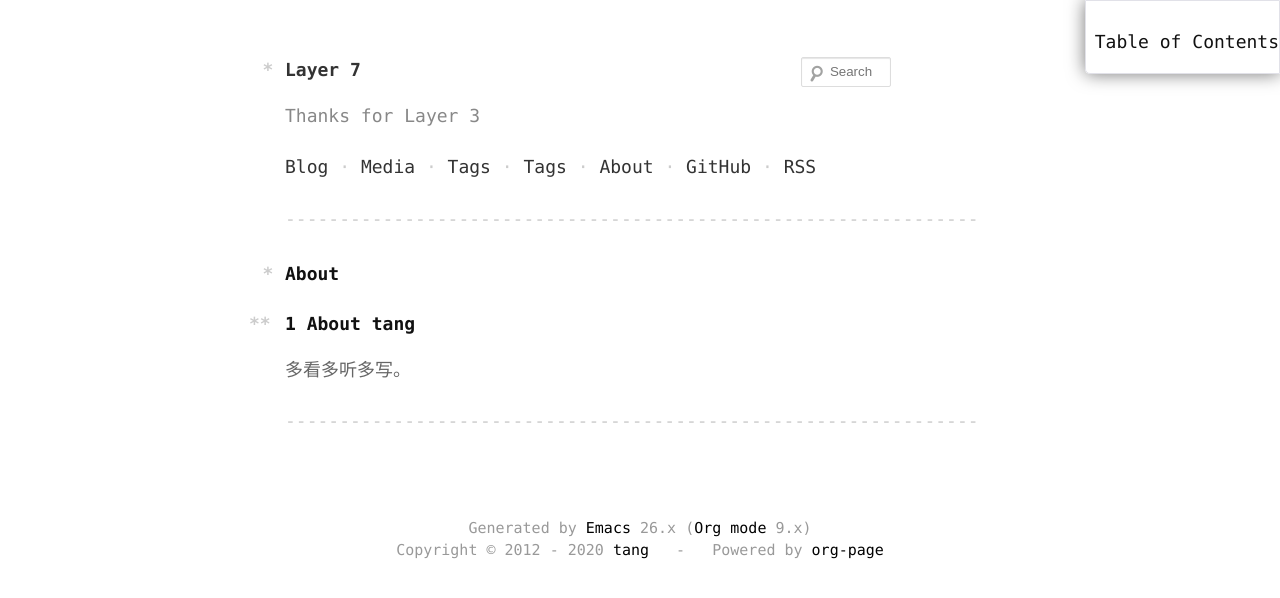
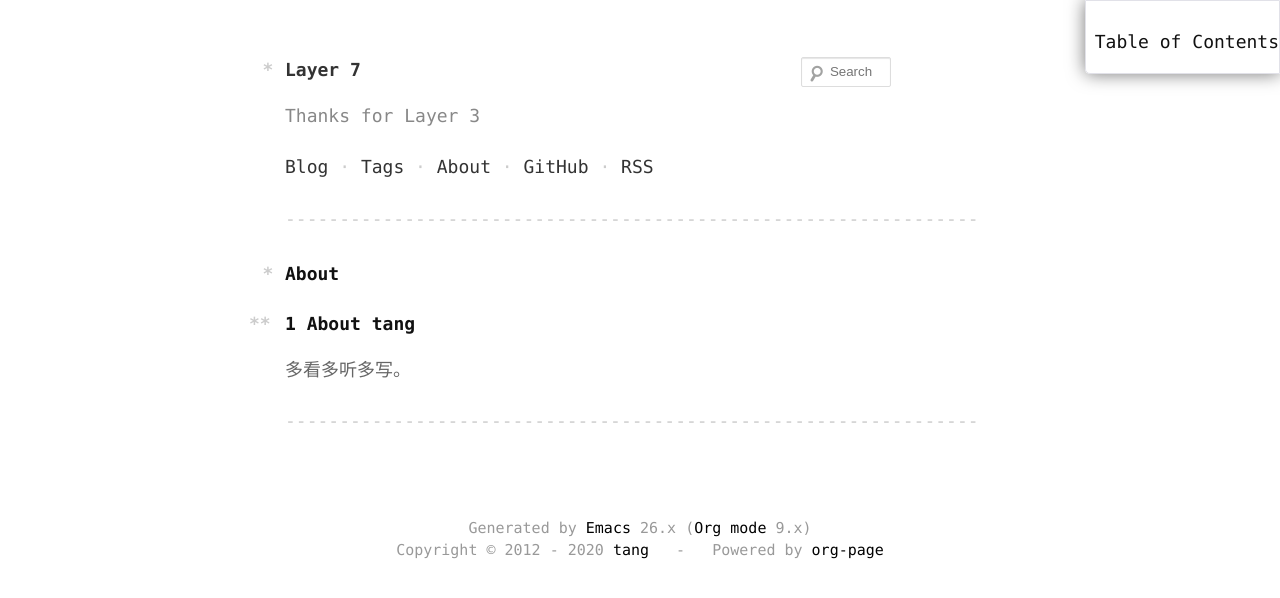
Before and after one commit to Anson14/myblog, a plain HTML site: page about/index.html in a window 1280 px wide. Drawn offline with nearby package versions, Linux system fonts and the light colour scheme; some packages are replaced by stand-ins of ours; a script that the page names is missing.

Commit message:
delete all repeat tags and meadia munu

```diff
--- a/about/index.html
+++ b/about/index.html
@@ -14,8 +14,8 @@
         <p>Thanks for Layer 3</p>
         <ul>
           <li><a href="/blog/">Blog</a></li>
-          <li><a href="/media/">Media</a></li>
-          <li><a href="/tags/">Tags</a></li>
+          <!--<li><a href="/media/">Media</a></li>-->
+          <!--<li><a href="/tags/">Tags</a></li>-->
           <li><a href="/tags/">Tags</a></li>
           <li><a href="/about/">About</a></li>
           <li><a href="https://github.com/Anson14">GitHub</a></li>
```
Also changed, not shown: blog/index.html (+2 -2 lines), tags/index.html (+2 -2 lines).
